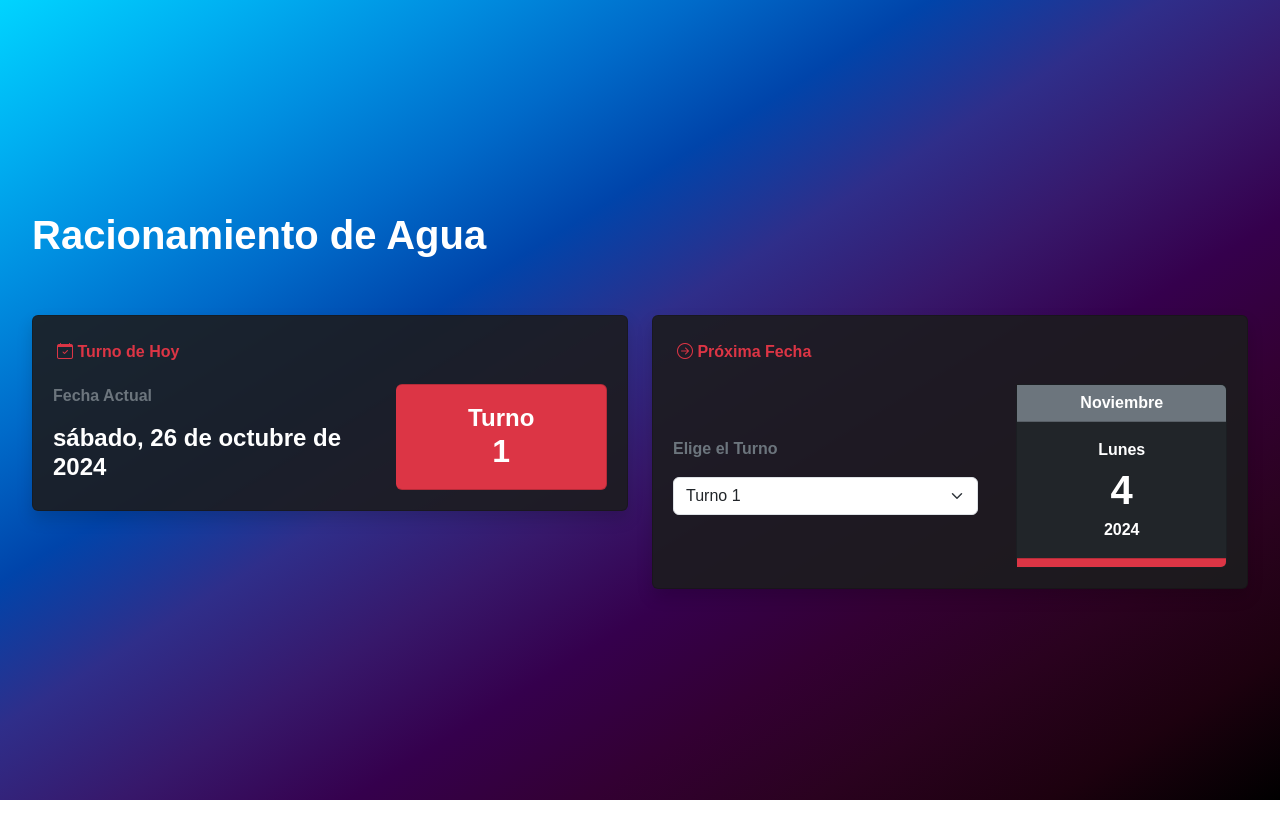
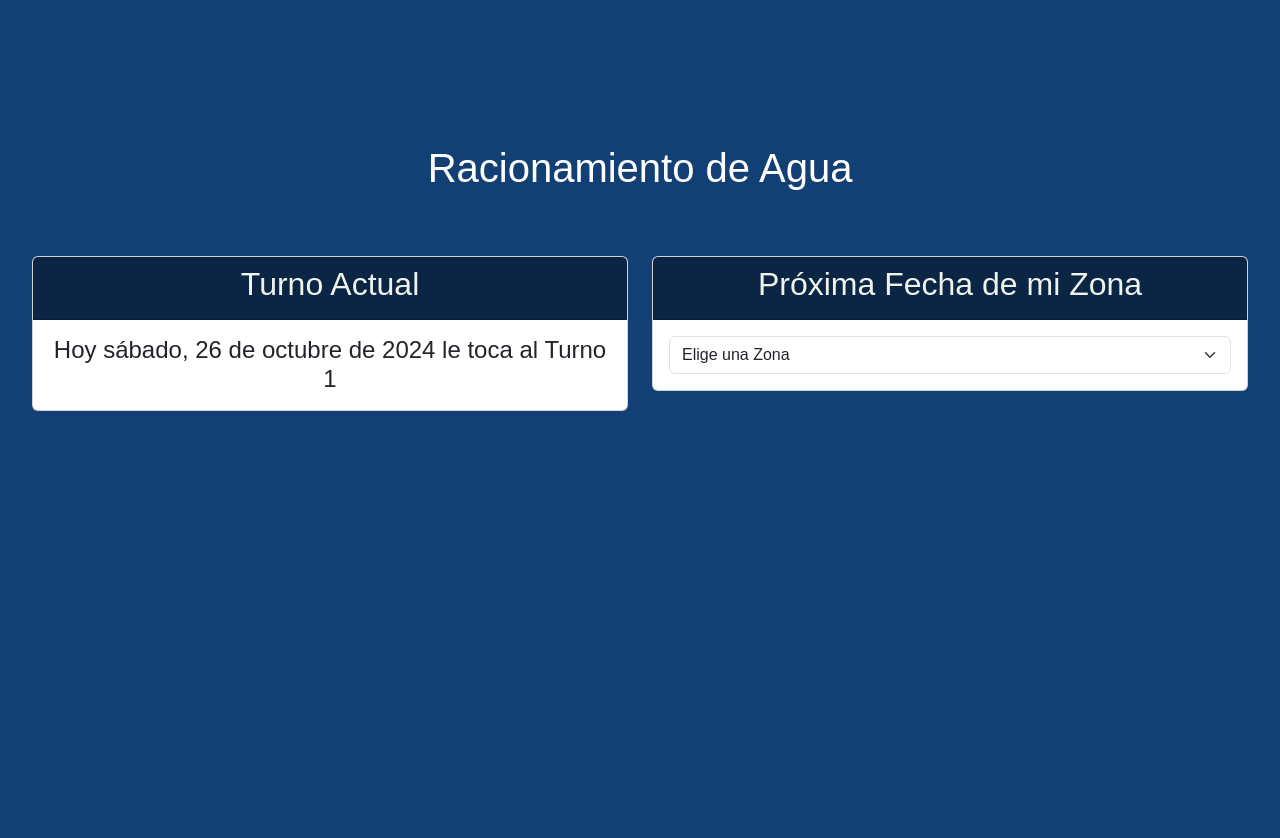
Before and after one commit to luismontanoc/oh-my-water, a React (Create React App) app: page / in a window 1280 px wide. Shown: the top 838 px of the page. Before the commit the page ends 800 px from the top, so only its background shows below. Built offline with nearby package versions, Linux system fonts and the light colour scheme.

Commit message:
Revert "styles (#19)"
This reverts commit 25788e1fe161f64db9274c5d762ffb3f431dd22b.

```diff
--- a/package.json
+++ b/package.json
@@ -8,7 +8,6 @@
     "@testing-library/react": "^13.4.0",
     "@testing-library/user-event": "^13.5.0",
     "bootstrap": "^5.3.3",
-    "bootstrap-icons": "^1.11.3",
     "react": "^18.3.1",
     "react-dom": "^18.3.1",
     "react-scripts": "5.0.1",
--- a/public/index.html
+++ b/public/index.html
@@ -2,8 +2,7 @@
 <html lang="en">
   <head>
     <meta charset="utf-8" />
-    <link rel="stylesheet" href="https://cdn.jsdelivr.net/npm/bootstrap-icons@1.10.5/font/bootstrap-icons.css">
-    <link rel="icon" href="https://img.icons8.com/fluency/48/water.png" />
+    <link rel="icon" href="%PUBLIC_URL%/favicon.ico" />
     <meta name="viewport" content="width=device-width, initial-scale=1" />
     <meta name="theme-color" content="#000000" />
     <meta
@@ -25,7 +24,7 @@
       work correctly both with client-side routing and a non-root public URL.
       Learn how to configure a non-root public URL by running `npm run build`.
     -->
-    <title>Oh My Water</title>
+    <title>React App</title>
   </head>
   <body>
     <noscript>You need to enable JavaScript to run this app.</noscript>
--- a/src/App.css
+++ b/src/App.css
@@ -1,40 +1,17 @@
-html, body {
-  height: 100%;
-  width: 100%;
-  background-image: linear-gradient(to right bottom, #00d4ff, #00b1f2, #008ee0, #006ac9, #0044aa, #2f2e8a, #37186b, #35004d, #330033, #2a021f, #1d010f, #000000);
+.App {
+  text-align: center;
+  font-family: Arial, sans-serif;
+  background-color: #134074;
+  color: #eef4ed;
+  padding: 2rem;
+  padding-top: 10%;
+  padding-bottom: 100%;
 }
 
-#root {
-  height: 100%;
-  width: 100%;
+.card-header{
+  background-color: #0b2545 !important;
 }
 
-.App {
-  height: 100%;
-  width: 100%;
-  display: flex;
-  flex-direction: column;
-  justify-content: center;
-  text-align: center;
-  font-family: Arial, sans-serif;
-  padding: 2rem;
+.card-header h2{
+  color: #eef4ed;
 }
-
-.card{
-  background-color: rgba(28, 28, 30, 0.9) !important;
-}
-
-@media only screen and (min-width: 760px) {
-  .flow{
-    transition: transform 0.3s, box-shadow 0.3s;
-  }
-
-  .flow:hover {
-    transform: translateY(-5px);
-    box-shadow: 0 8px 30px rgba(0, 0, 0, 0.4);
-  }
-}
-
-.transparent-bg {
-  background-color: rgba(0, 0, 0, 0.0) !important;
-}
--- a/src/App.js
+++ b/src/App.js
@@ -1,6 +1,5 @@
 import './App.css';
 import 'bootstrap/dist/css/bootstrap.min.css';
-import 'bootstrap-icons/font/bootstrap-icons.css';
 import React, { useState, useEffect } from 'react';
 
 function App() {
@@ -18,9 +17,7 @@ function App() {
     setCurrentDate(today.toLocaleDateString('es-CO', { weekday: 'long', year: 'numeric', month: 'long', day: 'numeric' }));
 
     const zone = getDaysBetweenDates(today) % 9 + 1;
-    setCurrentZone(zone + "");
-
-    updateZone(zone, zone);
+    setCurrentZone(zone);
   }, []);
 
   function getDaysBetweenDates(endDate) {
@@ -30,12 +27,8 @@ function App() {
   }
 
   const handleChange = (event) => {
-    updateZone(event.target.value, currentZone)
-  }
-
-  function updateZone(newZone, currentZone) {
-    const zoneNumber = parseInt(newZone);
-    setSelectedZone(newZone);
+    const zoneNumber = parseInt(event.target.value);
+    setSelectedZone(event.target.value);
 
     if (zoneNumber) {
       var daysUntilNextTurn = (9 - (currentZone - 1) + (zoneNumber-1)) % 9
@@ -50,8 +43,7 @@ function App() {
 
       var month = nextDate.toLocaleDateString('es-CO', { month: 'long'})
       setNextMonth(month.charAt(0).toUpperCase() + month.slice(1))
-      var dayName = nextDate.toLocaleDateString('es-CO', { weekday: 'long'})
-      setNextDayName(dayName.charAt(0).toUpperCase() + dayName.slice(1))
+      setNextDayName(nextDate.toLocaleDateString('es-CO', { weekday: 'long'}))
       setNextDay(nextDate.toLocaleDateString('es-CO', { day: 'numeric'}))
       setNextYear(nextDate.toLocaleDateString('es-CO', { year: 'numeric'}))
     } else {
@@ -61,64 +53,46 @@ function App() {
 
   return (
     <div className="App">
-      <h1 class="text-start text-white fw-bold">Racionamiento de Agua</h1>
-
+      <h1 class="p-3 text-white">Racionamiento de Agua</h1>
 
       <div className="row mt-4">
         <div className="col-md-6 mt-4">
-          <div className="card text-white shadow flow">
-            <div class="text-start fw-bold ms-4 mt-4 text-danger">
-              <h7><i class="bi bi-calendar-check text-danger"></i> Turno de Hoy</h7>
+          <div className="card">
+            <div class="card-header">
+              <h2>Turno Actual</h2>
             </div>
             <div className="card-body">
-              <div class="card-group d-flex m-1">
-                <div class="card text-start fw-bold border-0 transparent-bg" style={{flex: '0 0 55%'}}>
-                    <p class="text-secondary">Fecha Actual</p>
-                    <h4 class="text-white"><strong>{currentDate}</strong></h4>
-                </div>
-                <div class="card border-0 transparent-bg" style={{flex: '0 0 7%'}}></div>
-                <div class="card d-flex align-items-center justify-content-center fw-bold bg-danger rounded" style={{flex: '0 0 38%'}}>
-                    <h4 class="text-white mb-0"><strong>Turno</strong></h4>
-                    <h2 class="text-white mb-0"><strong>{currentZone}</strong></h2>
-                </div>
-              </div>
+              <h4 className="card-text">Hoy {currentDate} le toca al Turno {currentZone}</h4>
             </div>
           </div>
         </div>
 
         <div className="col-md-6 mt-4">
-          <div className="card text-white shadow flow">
-          <div class="text-start fw-bold ms-4 mt-4 text-danger">
-              <h7><i class="bi bi-arrow-right-circle"></i> Próxima Fecha</h7>
+          <div className="card">
+          <div class="card-header">
+            <h2>Próxima Fecha de mi Zona</h2>
           </div>
             <div className="card-body">
-              <div class="card-group d-flex m-1">
-              <div class="card text-start fw-bold border-0 d-flex justify-content-center transparent-bg" style={{flex: '0 0 55%'}}>
-                    <p class="text-secondary">Elige el Turno</p>
               <select className="form-select" value={selectedZone} onChange={handleChange}>
+                <option value="">Elige una Zona</option>
                 {[...Array(9)].map((_, index) => (
                   <option key={index + 1} value={index + 1}>
-                          Turno {index + 1}
+                    Zona {index + 1}
                   </option>
                 ))}
               </select>
-                </div>
-              <div class="card border-0 transparent-bg" style={{flex: '0 0 7%'}}></div>
-              <div class="card d-flex align-items-center justify-content-center fw-bold border-0 " style={{flex: '0 0 38%'}}>
               {displayDate &&
-                <div class="card bg-dark" style={{width: '100%'}}>
+                <div class="card mt-4 bg-dark mx-auto" style={{width: 9 + 'rem'}}>
                   <div class="card-header bg-secondary text-white">
-                    <h6 class="m-0"><strong>{nextMonth}</strong></h6>
+                    <h6>{nextMonth}</h6>
                   </div>
                     <div class="card-body text-white">
-                    <h7 class="day-name m-0">{nextDayName}</h7>
-                    <h1 class="date-number m-1"><strong>{nextDay}</strong></h1>
-                    <h7 class="year m-0">{nextYear}</h7>
+                    <h7 class="day-name">{nextDayName}</h7>
+                    <h1 class="date-number">{nextDay}</h1>
+                    <h7 class="year">{nextYear}</h7>
                   </div>
-                  <div class="card-footer bg-danger p-1"></div>
+                  <div class="card-footer bg-primary"></div>
               </div>}
-              </div>
-              </div>
             </div>
           </div>
         </div>
```
Also changed, not shown: 1 other file (tests, documents, lock files or other folders). Lines whose indentation alone changed are shown as unchanged.
